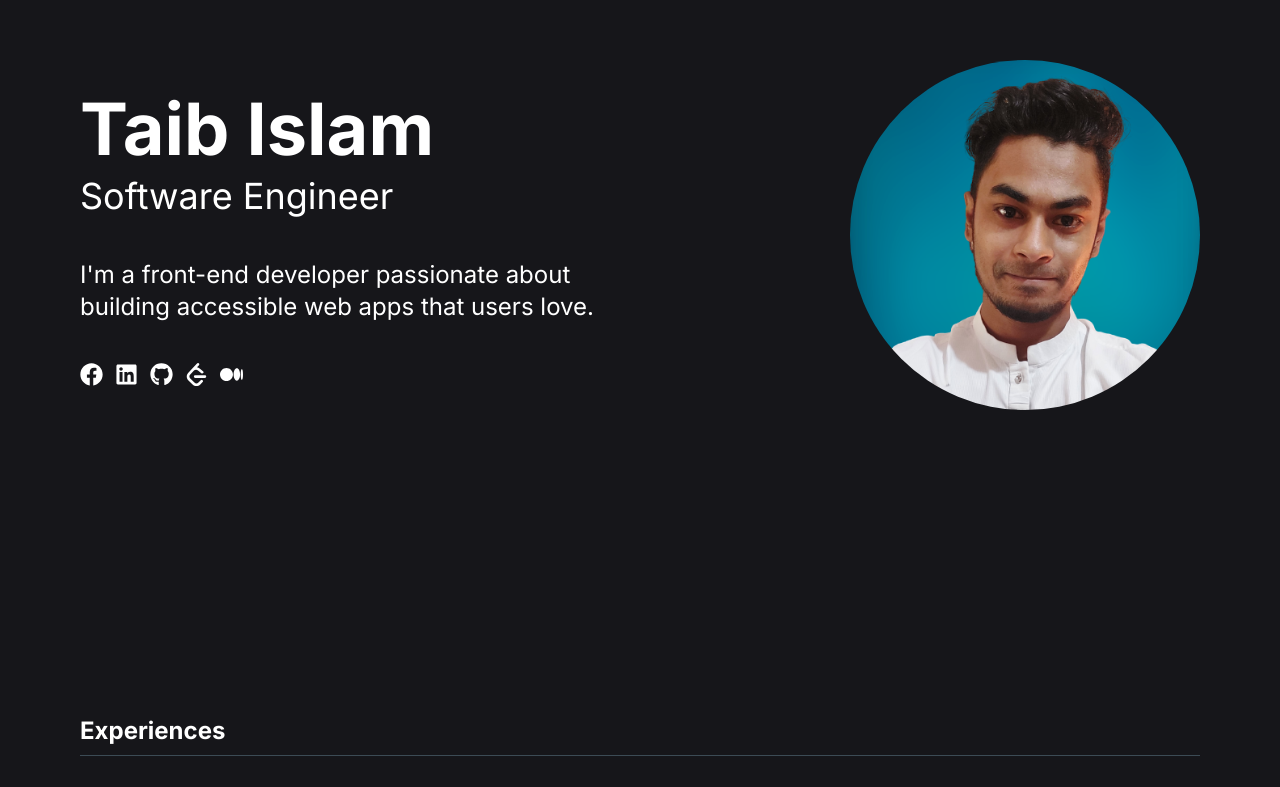
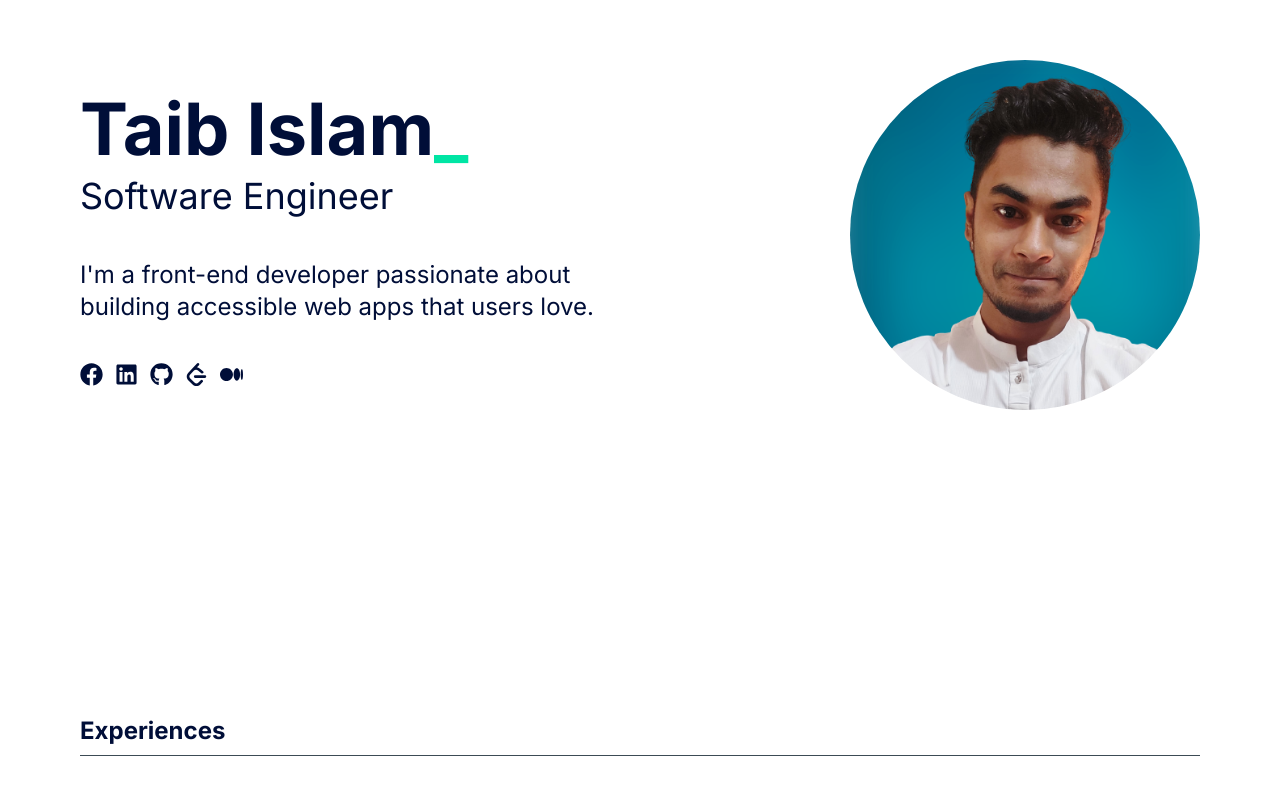
Before and after one commit to MorshedulHoque/Portfolio-Draft, a Next.js app: page / in a window 1280 px wide. Shown: the part 165-952 px from the top of the page. Built offline with nearby package versions, Linux system fonts and the light colour scheme.

Commit message:
ui: on progress.

```diff
--- a/app/globals.css
+++ b/app/globals.css
@@ -1,6 +1,8 @@
 @tailwind base;
 @tailwind components;
 @tailwind utilities;
+
+@import url("https://cdnjs.cloudflare.com/ajax/libs/animate.css/4.1.1/animate.min.css");
 
 .tb {
   border: 1px solid red;
@@ -15,7 +17,7 @@ html {
 }
 
 body {
-  @apply bg-color1 text-white;
+  @apply text-[#000E38];
 }
 
 .wrapper {
--- a/app/layout.js
+++ b/app/layout.js
@@ -1,5 +1,6 @@
 import { Inter } from "next/font/google";
 import "./globals.css";
+import "animate.css";
 
 const inter = Inter({ subsets: ["latin"] });
 
--- a/components/Experience.jsx
+++ b/components/Experience.jsx
@@ -6,7 +6,11 @@ export default function Experience(props) {
     props.experience;
 
   return (
-    <div className="grid col-span-1 gap-5 lg:grid-cols-3">
+    <div
+      className="grid col-span-1 gap-5 lg:grid-cols-3"
+      data-aos="fade-up"
+      data-aos-duration="2000"
+    >
       <div className="col-span-1 ">
         <span>{timeRange}</span>
       </div>
--- a/components/Experiences.jsx
+++ b/components/Experiences.jsx
@@ -6,8 +6,12 @@ import { experiencesData } from "@/data/data";
 
 export default function Experiences() {
   return (
-    <div className="wrapper space-y-20">
-      <h2 className="text-2xl font-bold border-b border-[#3C4B55] pb-2">
+    <div className="wrapper space-y-20 animate__fadeInUp">
+      <h2
+        className="text-2xl font-bold border-b border-[#3C4B55] pb-2"
+        data-aos="fade-up"
+        data-aos-duration="1500"
+      >
         Experiences
       </h2>
       {experiencesData.map((experience) => (
--- a/components/Hero.jsx
+++ b/components/Hero.jsx
@@ -1,4 +1,3 @@
-import React from "react";
 import HeroImage from "../public/taib-islam-color-blue.png";
 import Image from "next/image";
 import { FaFacebook, FaLinkedin, FaGithub } from "react-icons/fa";
@@ -9,9 +8,12 @@ export default function Hero() {
   return (
     <div className="wrapper">
       <div className="flex items-center justify-center gap-5 h-screen">
-        <div className="space-y-10 flex-1 ">
+        <div className="space-y-10 flex-1 animate__animated animate__fadeInUp animate__slow-1s">
           <div>
-            <h1 className="text-7xl font-bold leading-tight">Taib Islam</h1>
+            <h1 className="text-7xl font-bold leading-tight">
+              Taib Islam
+              <span className="text-[#00E5A4]">_</span>
+            </h1>
             <h2 className="text-4xl leading-tight">Software Engineer</h2>
           </div>
           <p className="text-2xl">
@@ -30,7 +32,11 @@ export default function Hero() {
           {/* <button>view project</button> */}
         </div>
 
-        <div className="flex-1  flex items-end justify-end">
+        <div
+          className="flex-1  flex items-end justify-end animate__animated animate__zoomIn animate__slow"
+          data-aos="zoom-in"
+          data-aos-duration="2000"
+        >
           <Image
             className="rounded-full"
             src={HeroImage}
--- a/package.json
+++ b/package.json
@@ -9,6 +9,7 @@
     "lint": "next lint"
   },
   "dependencies": {
+    "animate.css": "^4.1.1",
     "next": "14.1.0",
     "react": "^18",
     "react-dom": "^18",
```
Also changed, not shown: 1 other file (tests, documents, lock files or other folders).
